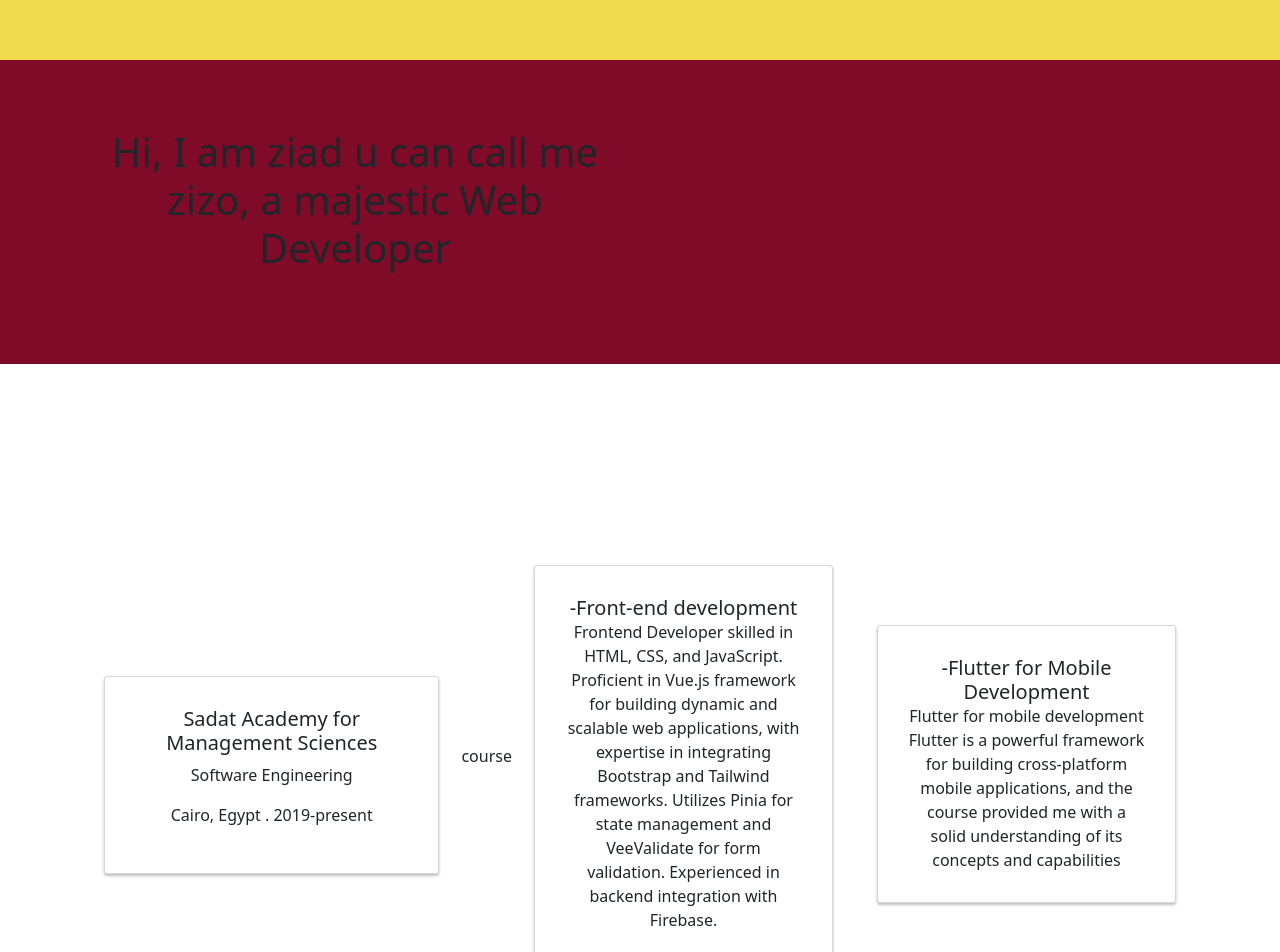
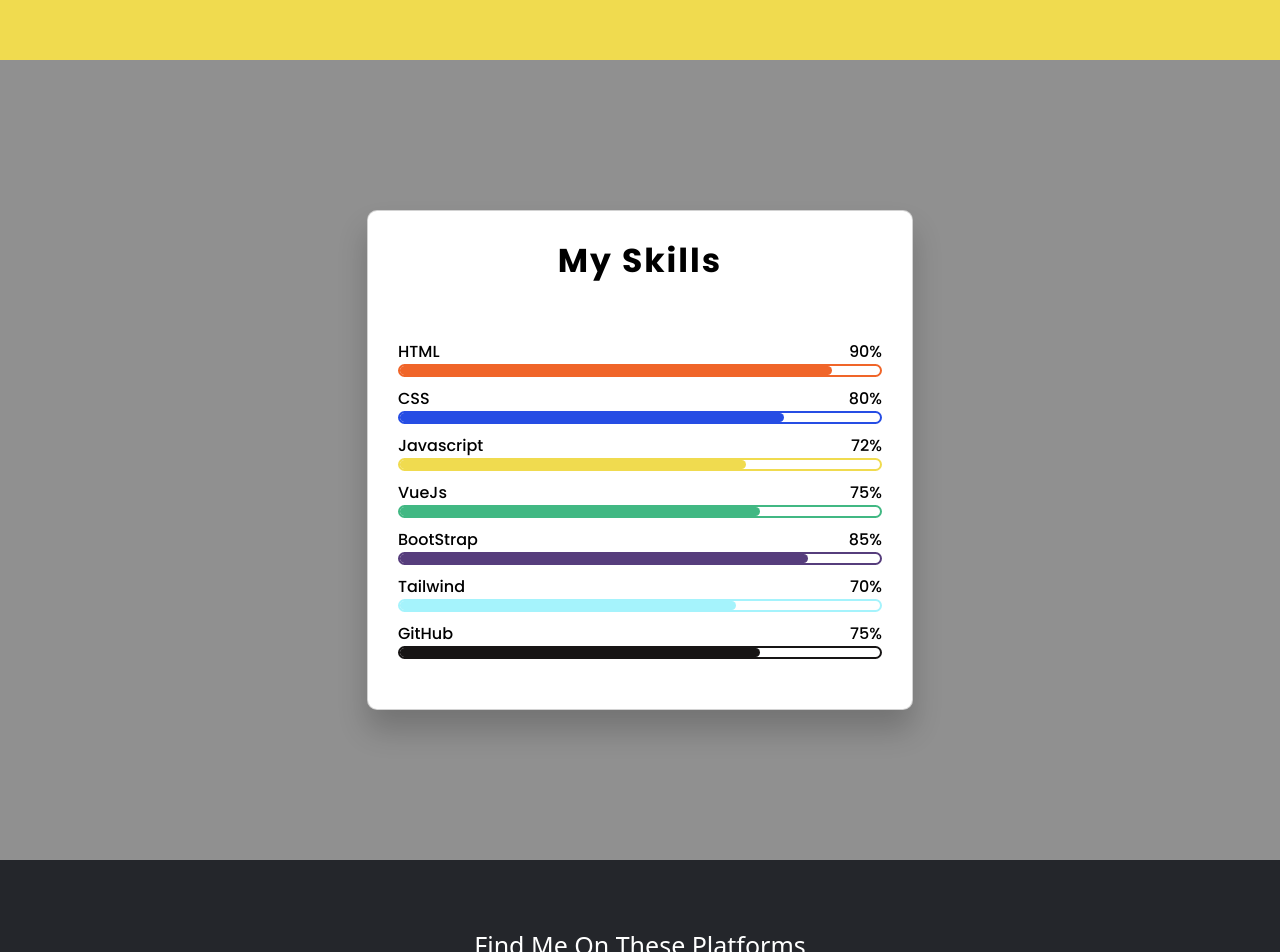
Before and after one commit to ZiadMohamedAlii/my-cv, a Vue app: page / in a window 1280 px wide. Shown: the part 740-1692 px from the top of the page. Built offline with nearby package versions, Linux system fonts and the light colour scheme; a web font is replaced by a local one.

Commit message:
reorganizing Compounent

```diff
--- a/src/components/AboutContainer.vue
+++ /dev/null
@@ -1,53 +0,0 @@
-<template>
-  <div class="background-color">
-    <div class="container my-5">
-      <div class="row align-items-center">
-        <div class="col-lg-6">
-          <div class="text-container">
-            <h1 class="text-center mb-4">
-              {{ introduction }}
-            </h1>
-          </div>
-        </div>
-        <!-- <div class="col-lg-6">
-          <div class="page-header min-vh-100 align-items-center d-flex">
-            <img
-              src="../assets/ImageAssets/WhatsApp Image 2020-11-19 at 6.14.21 PM (1).jpeg"
-              alt=""
-              class="img-fluid img-border"
-            />
-          </div>
-        </div> -->
-      </div>
-    </div>
-  </div>
-</template>
-
-<script>
-export default {
-  name: "MainContainer",
-  components: {},
-  data() {
-    return {
-      introduction:
-        " Hi, I am ziad u can call me zizo, a majestic Web Developer",
-    };
-  },
-};
-</script>
-
-<style scoped>
-.background-color {
-  background-color: #7f0b28;
-  width: 100%;
-  height: 100%;
-  padding: 20px;
-  box-sizing: border-box;
-}
-
-.img-border {
-  border-radius: 10%;
-  height: 752px;
-  width: 600px;
-}
-</style>
--- a/src/components/ImageComp.vue
+++ b/src/components/HeaderComp.vue
@@ -9,12 +9,7 @@
             <h1 class="test">{{ name }}</h1>
             <div class="animated-text">I'm <span></span></div>
             <h2>happy to see u hear!!</h2>
-            <div class="arrow-down-icon mt-5">
-              <!-- <a
-                class="bi bi-arrow-down-circle text-center text-dark display-6"
-                href="#"
-              ></a> -->
-            </div>
+            <div class="arrow-down-icon mt-5"></div>
           </div>
         </div>
       </div>
--- a/src/components/TimelineComp.vue
+++ /dev/null
@@ -1,83 +0,0 @@
-<template>
-  <section class="d-flex align-items-center vh-100 text-center">
-    <div class="container">
-      <div class="row">
-        <div class="box-wrap">
-          <div class="box col-sm-6 mb-3 mb-sm-0">
-            <h5>Sadat Academy for Management Sciences</h5>
-            <p>Software Engineering</p>
-            <p class="">Cairo, Egypt . 2019-present</p>
-          </div>
-          <p>course</p>
-          <div class="box">
-            <h5 class="card-title">-Front-end development</h5>
-            <p class="card-text">
-              Frontend Developer skilled in HTML, CSS, and JavaScript.
-              Proficient in Vue.js framework for building dynamic and scalable
-              web applications, with expertise in integrating Bootstrap and
-              Tailwind frameworks. Utilizes Pinia for state management and
-              VeeValidate for form validation. Experienced in backend
-              integration with Firebase.
-            </p>
-          </div>
-          <div class="box">
-            <h5 class="card-title">-Flutter for Mobile Development</h5>
-            <p class="card-text">
-              Flutter for mobile development Flutter is a powerful framework for
-              building cross-platform mobile applications, and the course
-              provided me with a solid understanding of its concepts and
-              capabilities
-            </p>
-          </div>
-        </div>
-      </div>
-    </div>
-  </section>
-</template>
-
-<script>
-export default {
-  name: "TimelineComp",
-};
-</script>
-<style scoped>
-@import url("https://fonts.googleapis.com/css2?family=Poppins:wght@200;300;400;500;600;700&display=swap");
-section {
-  justify-content: center;
-}
-body {
-  background: #f1f1f1;
-  font-family: "Inconsolata", monospace;
-  font-weight: bold;
-  color: gray;
-  text-align: center;
-  -webkit-font-smoothing: antialiased;
-}
-.box-wrap {
-  display: flex;
-  align-items: center;
-  justify-content: center;
-}
-.box {
-  padding: 30px;
-  margin: 2%;
-  background: white;
-  width: 30%;
-  border: 1px solid #d6d6d6;
-  box-shadow: 0 2px 3px 0px rgba(0, 0, 0, 0.25);
-  border-radius: 3px;
-  transition: 0.2s all;
-}
-.box-wrap:hover .box {
-  filter: blur(3px);
-  opacity: 0.5;
-  transform: scale(0.98);
-  box-shadow: none;
-}
-.box-wrap:hover .box:hover {
-  transform: scale(1);
-  filter: blur(0px);
-  opacity: 1;
-  box-shadow: 0 8px 20px 0px rgba(0, 0, 0, 0.125);
-}
-</style>
--- a/src/views/HomeView.vue
+++ b/src/views/HomeView.vue
@@ -1,25 +1,19 @@
 <template>
-  <test></test>
-  <About-container></About-container>
-  <timeline-comp></timeline-comp>
+  <introduction></introduction>
   <skills-section></skills-section>
   <footer-comp></footer-comp>
 </template>
 
 <script>
-import AboutContainer from "@/components/AboutContainer.vue";
+import introduction from "../components/HeaderComp.vue";
 import SkillsSection from "@/components/SkillsSection.vue";
-import TimelineComp from "@/components/TimelineComp.vue";
 import FooterComp from "@/components/FooterComp.vue";
-import Test from "../components/ImageComp.vue";
 export default {
   name: "Home",
   components: {
-    AboutContainer,
+    introduction,
     SkillsSection,
-    TimelineComp,
     FooterComp,
-    Test,
   },
 };
 </script>
```
